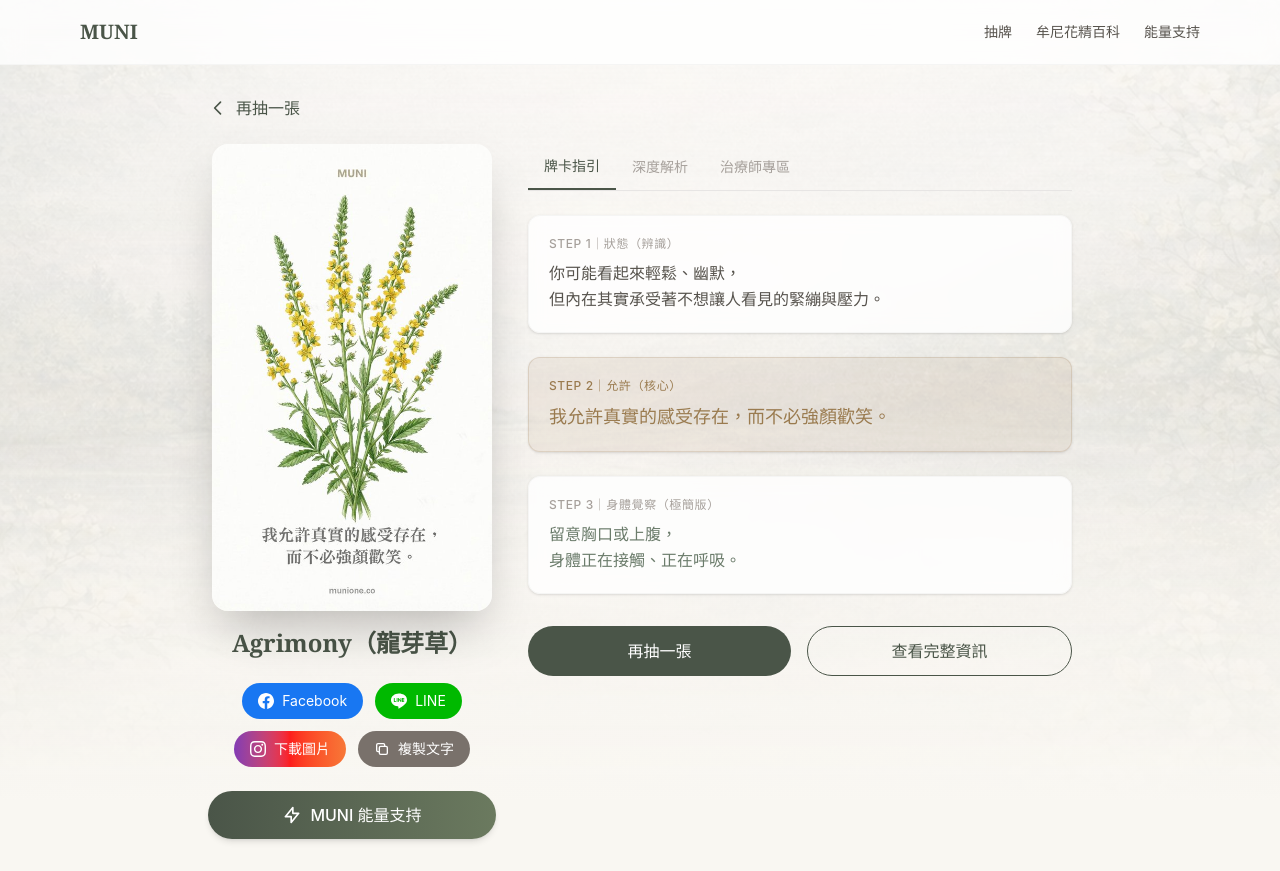
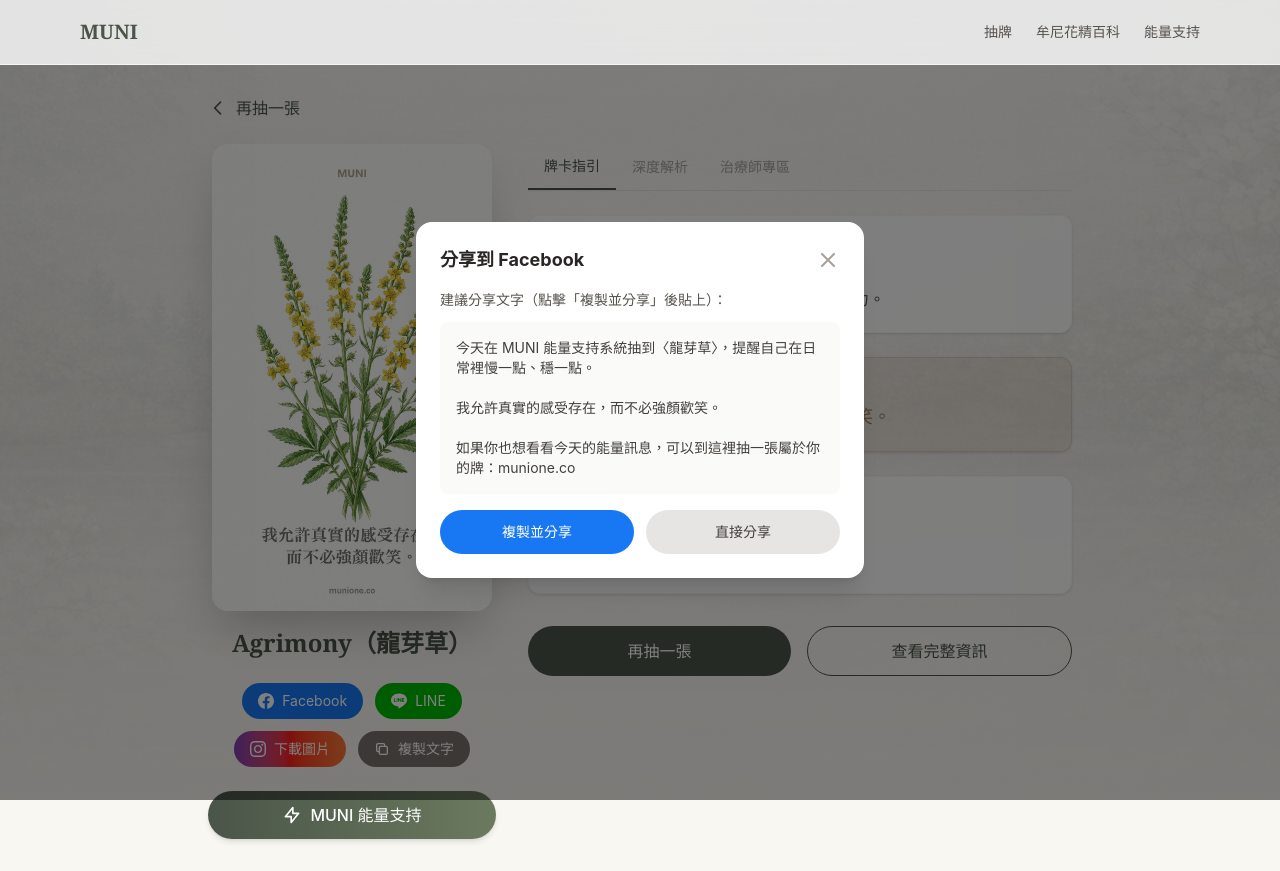
Before and after one commit to ianredcord/muni-oracle, a Next.js app: page /draw/result in a window 1280 px wide. Both pictures are taken after a click on the button "Facebook". Built offline with nearby package versions, Linux system fonts and the light colour scheme.

Commit message:
改善 FB 分享體驗：新增分享提示彈窗，顯示建議文字並提供複製功能

```diff
--- a/src/app/draw/result/ResultClient.tsx
+++ b/src/app/draw/result/ResultClient.tsx
@@ -20,6 +20,7 @@ function ResultClient(props: { cardSlug: string }) {
   const [activeTab, setActiveTab] = useState<"quick" | "deep" | "therapist">("quick");
   const [isGeneratingImage, setIsGeneratingImage] = useState(false);
   const [showCopyToast, setShowCopyToast] = useState(false);
+  const [showShareModal, setShowShareModal] = useState(false);
 
   // 找到對應的花精
   const flower = FLOWERS.find(f => f.slug === cardSlug) || FLOWERS[0];
@@ -38,7 +39,33 @@ function ResultClient(props: { cardSlug: string }) {
     return "";
   }, []);
 
-  // 分享到 Facebook
+  // 顯示分享提示彈窗
+  const handleShowShareModal = useCallback(() => {
+    setShowShareModal(true);
+  }, []);
+
+  // 複製文字後分享到 Facebook
+  const handleCopyAndShareFacebook = useCallback(async () => {
+    const pageUrl = getPageUrl();
+    const textToCopy = shareText.fb;
+    try {
+      await navigator.clipboard.writeText(textToCopy);
+    } catch (error) {
+      // Fallback for older browsers
+      const textArea = document.createElement("textarea");
+      textArea.value = textToCopy;
+      document.body.appendChild(textArea);
+      textArea.select();
+      document.execCommand("copy");
+      document.body.removeChild(textArea);
+    }
+    // 關閉彈窗並開啟 Facebook 分享
+    setShowShareModal(false);
+    const shareUrl = generateShareUrl("facebook", pageUrl, shareText);
+    openShareWindow(shareUrl);
+  }, [getPageUrl, shareText]);
+
+  // 分享到 Facebook（直接分享，不複製文字）
   const handleShareFacebook = useCallback(() => {
     const pageUrl = getPageUrl();
     const shareUrl = generateShareUrl("facebook", pageUrl, shareText);
@@ -157,7 +184,7 @@ function ResultClient(props: { cardSlug: string }) {
               <div className="mt-6 flex flex-wrap justify-center gap-3">
                 {/* Facebook 分享 */}
                 <button
-                  onClick={handleShareFacebook}
+                  onClick={handleShowShareModal}
                   className="flex items-center gap-2 bg-[#1877F2] hover:bg-[#166FE5] text-white rounded-full px-4 py-2 text-sm transition-colors"
                   title="分享到 Facebook"
                 >
@@ -213,6 +240,49 @@ function ResultClient(props: { cardSlug: string }) {
                   <span className="inline-block bg-stone-800 text-white text-sm px-4 py-2 rounded-full">
                     已複製分享文字！
                   </span>
+                </div>
+              )}
+
+              {/* Facebook 分享提示彈窗 */}
+              {showShareModal && (
+                <div className="fixed inset-0 bg-black/50 flex items-center justify-center z-50 p-4" onClick={() => setShowShareModal(false)}>
+                  <div className="bg-white rounded-2xl max-w-md w-full p-6 shadow-xl" onClick={(e) => e.stopPropagation()}>
+                    <div className="flex justify-between items-center mb-4">
+                      <h3 className="text-lg font-bold text-stone-800">分享到 Facebook</h3>
+                      <button
+                        onClick={() => setShowShareModal(false)}
+                        className="text-stone-400 hover:text-stone-600"
+                      >
+                        <svg className="w-6 h-6" fill="none" viewBox="0 0 24 24" stroke="currentColor">
+                          <path strokeLinecap="round" strokeLinejoin="round" strokeWidth={2} d="M6 18L18 6M6 6l12 12" />
+                        </svg>
+                      </button>
+                    </div>
+
+                    <p className="text-sm text-stone-600 mb-3">建議分享文字（點擊「複製並分享」後貼上）：</p>
+
+                    <div className="bg-stone-50 rounded-lg p-4 mb-4 text-sm text-stone-700 whitespace-pre-wrap max-h-48 overflow-y-auto">
+                      {shareText.fb}
+                    </div>
+
+                    <div className="flex gap-3">
+                      <button
+                        onClick={handleCopyAndShareFacebook}
+                        className="flex-1 bg-[#1877F2] hover:bg-[#166FE5] text-white rounded-full px-4 py-3 text-sm font-medium transition-colors"
+                      >
+                        複製並分享
+                      </button>
+                      <button
+                        onClick={() => {
+                          setShowShareModal(false);
+                          handleShareFacebook();
+                        }}
+                        className="flex-1 bg-stone-200 hover:bg-stone-300 text-stone-700 rounded-full px-4 py-3 text-sm font-medium transition-colors"
+                      >
+                        直接分享
+                      </button>
+                    </div>
+                  </div>
                 </div>
               )}
 
```
